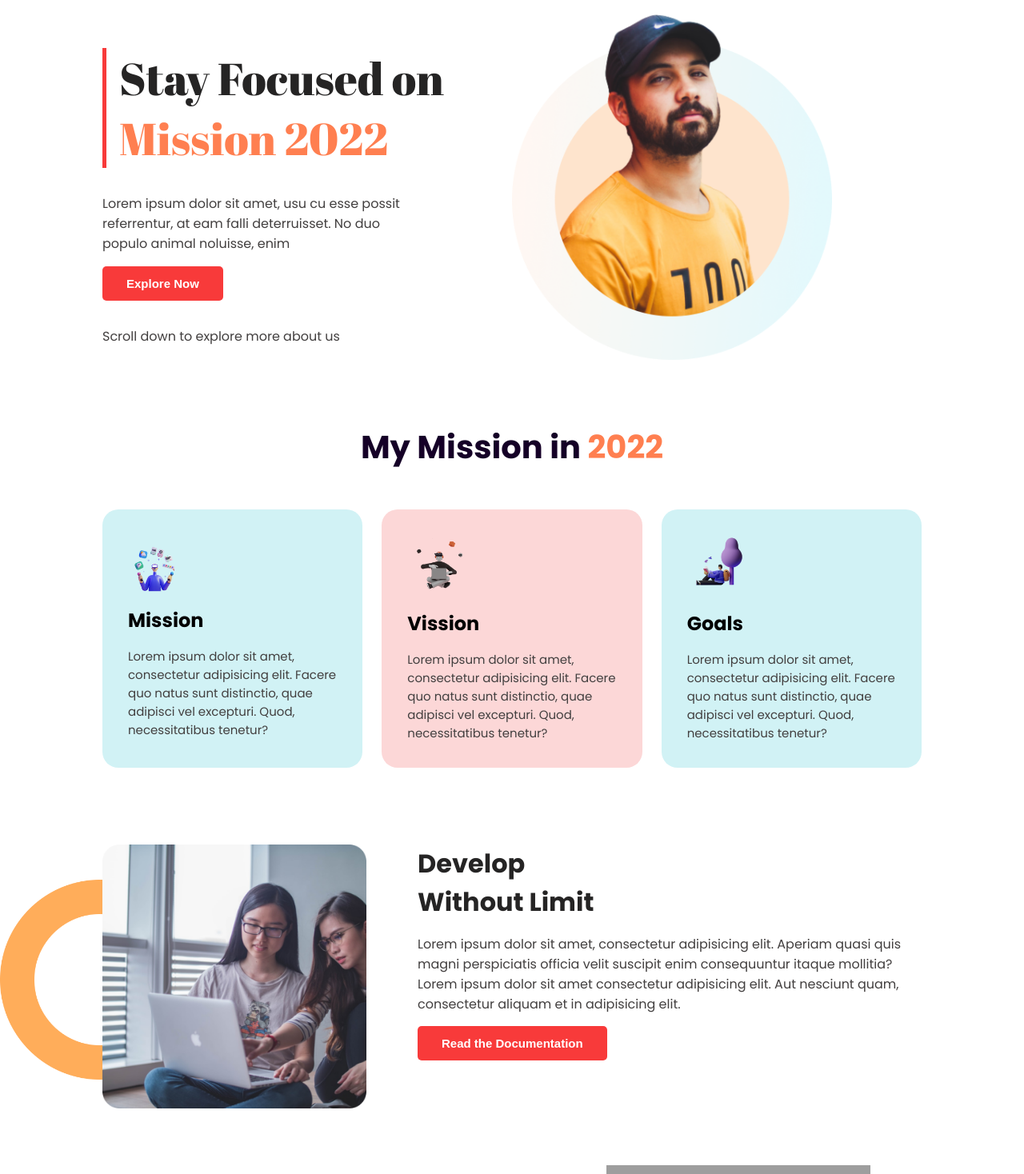
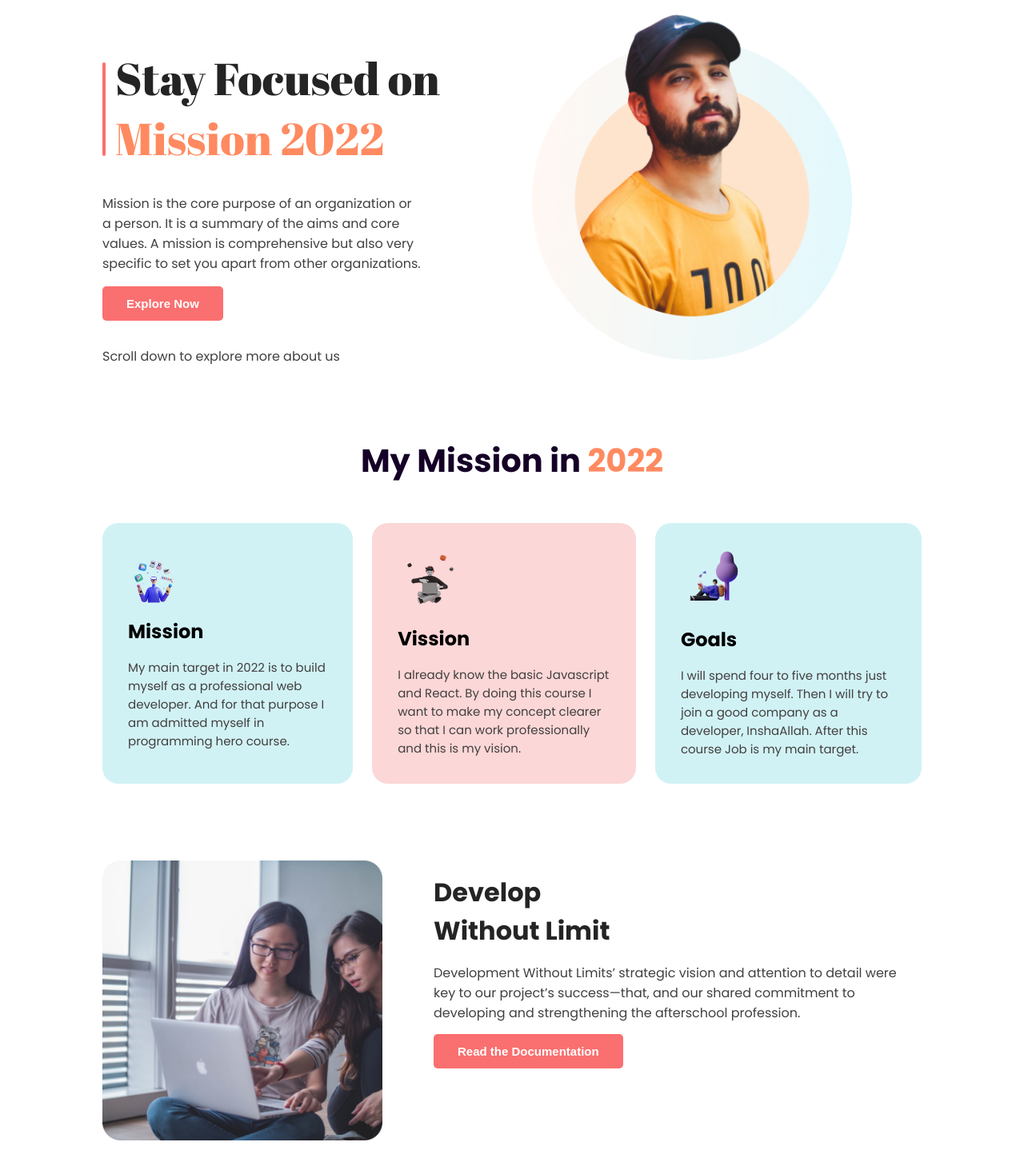
Before and after one commit to sayemhossain/mission-2022, a plain HTML site: page index.html in a window 1280 px wide. Shown: the part 60-1528 px from the top of the page at 80% size. Drawn offline with Linux system fonts and the light colour scheme; grey boxes are pictures that could not be loaded; a web font is replaced by a local one.

Commit message:
Yeah! finally I complete my 1st assignment for programming hero course

```diff
--- a/index.html
+++ b/index.html
@@ -23,12 +23,12 @@
     <section>
         <div class="container flex">
             <div class="left">
-                <h1>Stay Focused on <br>
-                    <span class="span">Mission 2022</span>
-                </h1>
-                <p>Lorem ipsum dolor sit amet, usu cu esse possit
-                    referrentur, at eam falli deterruisset. No duo populo
-                    animal noluisse, enim</p>
+                <div class="heading">
+                    <h1 class="custom-border">Stay Focused on <br>
+                        <span class="span">Mission 2022</span>
+                    </h1>
+                </div>
+                <p>Mission is the core purpose of an organization or a person. It is a summary of the aims and core values. A mission is comprehensive but also very specific to set you apart from other organizations.</p>
                 <button class="btn">Explore Now</button>
                 <p>Scroll down to explore more about us</p>
             </div>
@@ -47,20 +47,17 @@
                 <div class="card card1">
                     <img src="images/illustrators/illustrator-1.png" alt="">
                     <h2>Mission</h2>
-                    <p>Lorem ipsum dolor sit amet, consectetur adipisicing elit. Facere quo natus sunt distinctio, quae
-                        adipisci vel excepturi. Quod, necessitatibus tenetur?</p>
+                    <p>My main target in 2022 is to build myself as a professional web developer. And for that purpose I am admitted myself in programming hero course.</p>
                 </div>
                 <div class="card card2">
                     <img src="images/illustrators/illustrator-2.png" alt="">
                     <h2>Vission</h2>
-                    <p>Lorem ipsum dolor sit amet, consectetur adipisicing elit. Facere quo natus sunt distinctio, quae
-                        adipisci vel excepturi. Quod, necessitatibus tenetur?</p>
+                    <p>I already know the basic Javascript and React. By doing this course I want to make my concept clearer so that I can work professionally and this is my vision.</p>
                 </div>
                 <div class="card card3">
                     <img src="images/illustrators/illustrator-3.png" alt="">
                     <h2>Goals</h2>
-                    <p>Lorem ipsum dolor sit amet, consectetur adipisicing elit. Facere quo natus sunt distinctio, quae
-                        adipisci vel excepturi. Quod, necessitatibus tenetur?</p>
+                    <p>I will spend four to five months just developing myself. Then I will try to join a good company as a developer, InshaAllah. After this course Job is my main target.</p>
                 </div>
             </div>
         </div>
@@ -69,16 +66,13 @@
 
     <!-- develop section start -->
     <section class="develop-section">
-        <div class="container flex">
+        <div class="container flex dev-container">
             <div class="img">
                 <img src="images/pictures/coding.png" alt="">
             </div>
             <div class="dev-com-text">
                 <h1>Develop <br>Without Limit</h1>
-                <p>Lorem ipsum dolor sit amet, consectetur adipisicing elit. Aperiam quasi
-                    quis magni perspiciatis
-                    officia velit suscipit enim consequuntur itaque mollitia?Lorem ipsum dolor sit amet consectetur
-                    adipisicing elit. Aut nesciunt quam, consectetur aliquam et in adipisicing elit. </p>
+                <p>Development Without Limits’ strategic vision and attention to detail were key to our project’s success—that, and our shared commitment to developing and strengthening the afterschool profession.</p>
                 <button class="btn">Read the Documentation</button>
             </div>
         </div>
@@ -91,10 +85,7 @@
             <div class="dev-com-text com-text">
                 <h1>Know our <br>
                     Global Community</h1>
-                <p cls>Lorem ipsum dolor sit amet, consectetur adipisicing elit. Aperiam quasi
-                    quis magni perspiciatis
-                    officia velit suscipit enim consequuntur itaque mollitia?Lorem ipsum dolor sit amet consectetur
-                    adipisicing elit. Aut nesciunt quam, consectetur aliquam et in adipisicing elit. </p>
+                <p>The term world community is used primarily in political and humanitarian contexts to describe an international aggregate of nation states of widely varying types. </p>
                 <button class="btn">Read the Documentation</button>
             </div>
             <div class="img">
--- a/style.css
+++ b/style.css
@@ -8,7 +8,7 @@ body {
   font-family: "Poppins", sans-serif;
 }
 .span {
-  color: coral;
+  color: rgb(255, 138, 96);
 }
 .flex {
   display: flex;
@@ -21,7 +21,7 @@ body {
   color: white;
   font-size: 15px;
   font-weight: 600;
-  background: rgb(248, 58, 58);
+  background: rgb(250, 111, 111);
   border-style: none;
   border-radius: 5px;
   margin-bottom: 2rem;
@@ -36,10 +36,27 @@ body {
   font-size: 3.5rem;
   font-weight: 300;
   color: rgb(37, 36, 36);
-  border-left: 5px solid rgb(248, 58, 58);
   padding-left: 1rem;
   margin-bottom: 2rem;
   font-family: "Abril Fatface", cursive;
+}
+.heading {
+  display: flex;
+  flex-direction: row;
+}
+.custom-border {
+  position: relative;
+}
+.custom-border::after {
+  content: " ";
+  position: absolute;
+  border-left: 4px rgb(250, 111, 111) solid;
+  top: 12%;
+  left: 0;
+  height: 78%;
+  margin-top: auto;
+  margin-bottom: auto;
+  border-radius: 3px;
 }
 .container .left p {
   color: rgb(66, 63, 63);
@@ -51,6 +68,7 @@ body {
 .container .right img {
   width: 400px;
   align-items: center;
+  margin-left: 25px;
 }
 
 /* my mession section start */
@@ -98,18 +116,18 @@ body {
 /* develop and community section start */
 .develop-section {
   padding: 2rem 0;
-  background-image: url(images/shapes/shape-1.png);
-  background-repeat: no-repeat;
-  background-size: 250px;
-  background-position: left;
 }
 
 .container .img img {
-  width: 330px;
+  width: 350px;
   align-items: center;
   margin-right: 4rem;
 }
+.dev-com-text {
+  align-items: center;
+}
 .dev-com-text h1 {
+  padding-top: 1rem;
   font-size: 2rem;
   font-weight: bolder;
   margin-bottom: 1rem;
```
